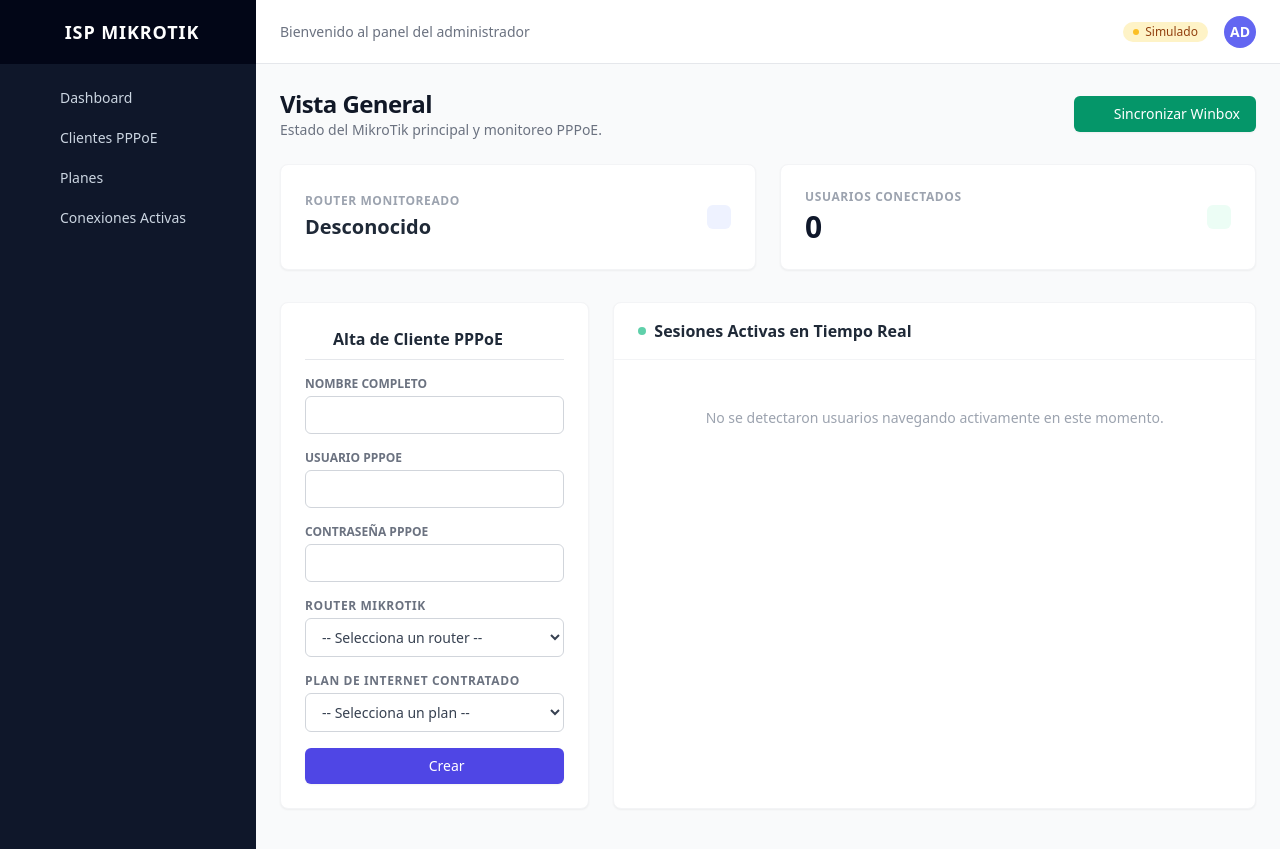
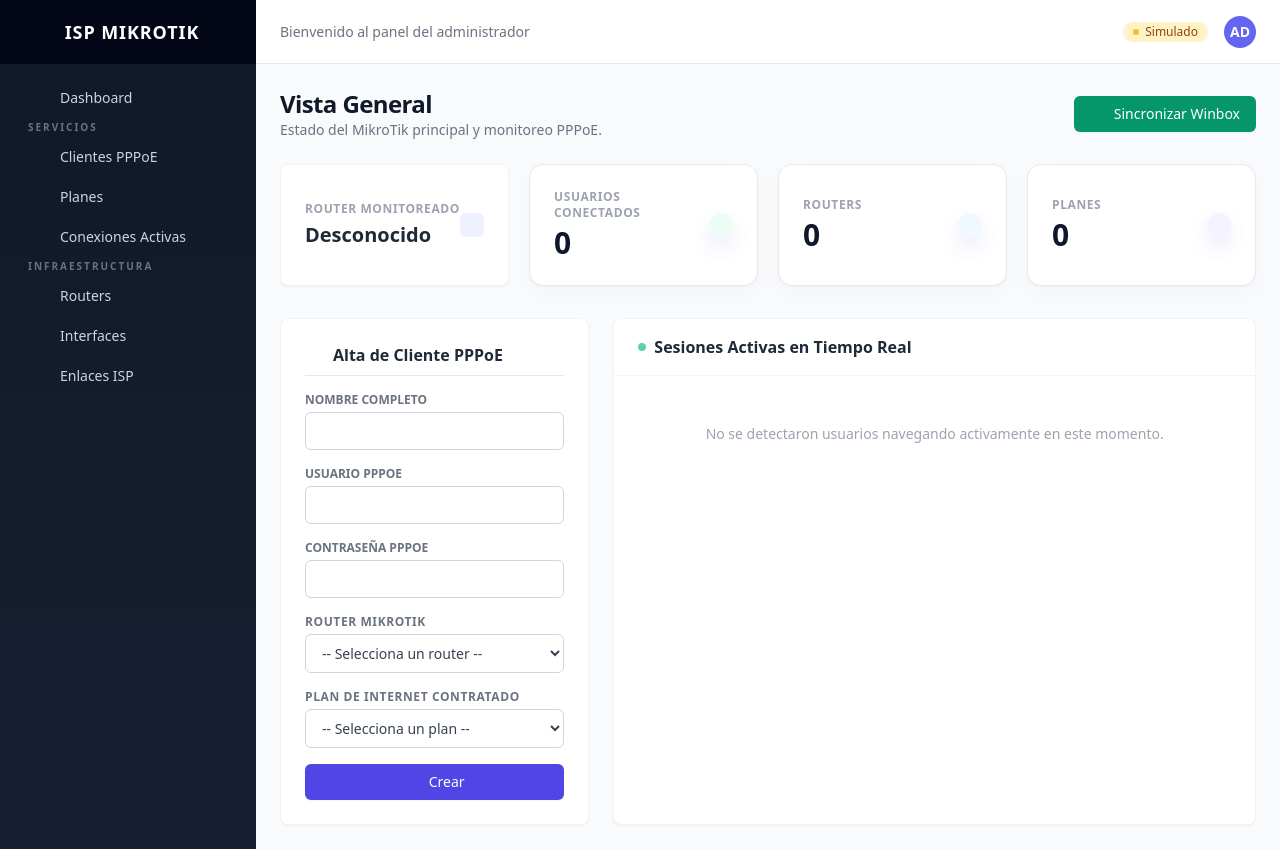
Before and after one commit to adrianlugo/mikrotik_web, a Django app: page / in a window 1280 px wide. Run offline with Django 5.2, Linux system fonts and the light colour scheme; data that the repository does not hold is empty.

Commit message:
feat: expand network administration interface
Add responsive network sections for routers, interfaces and ISP links, improve the visual theme, and keep API resource views tolerant of endpoints that are not available yet.

Co-authored-by: Copilot <223556219+Copilot@users.noreply.github.com>

```diff
--- a/mikrotik_web_app/api_client.py
+++ b/mikrotik_web_app/api_client.py
@@ -12,7 +12,7 @@ class MikrotikAPIClient:
         self.timeout = settings.MIKROTIK_API_TIMEOUT
         self.headers = {"Accept": "application/json"}
         if settings.MIKROTIK_API_TOKEN:
-            self.headers["Authorization"] = f"Bearer {settings.MIKROTIK_API_TOKEN}"
+            self.headers["Authorization"] = "Bearer " + settings.MIKROTIK_API_TOKEN
 
         self.auth = None
         if settings.MIKROTIK_API_USERNAME and settings.MIKROTIK_API_PASSWORD:
@@ -53,9 +53,13 @@ class MikrotikAPIClient:
 
     def get_list(self, path):
         data = self.request("GET", path)
-        if isinstance(data, dict) and isinstance(data.get("results"), list):
-            return data["results"]
-        return data if isinstance(data, list) else []
+        if isinstance(data, list):
+            return data
+        if isinstance(data, dict):
+            for key in ("results", "items", "data"):
+                if isinstance(data.get(key), list):
+                    return data[key]
+        return []
 
     def get(self, path):
         return self.request("GET", path)
--- /dev/null
+++ b/mikrotik_web_app/static/css/app.css
@@ -0,0 +1 @@
+:root{--brand:#4f46e5;--brand-dark:#3730a3;--surface:#fff;--canvas:#f4f6fb;--ink:#172033;--muted:#64748b;--border:#e6eaf1}*{box-sizing:border-box}.app-sidebar{background:linear-gradient(180deg,#111827 0%,#172033 100%)}.nav-link{border-left:3px solid transparent}.nav-link:hover,.nav-link.active{background:rgba(255,255,255,.07);border-left-color:#818cf8;color:white}.card{background:var(--surface);border:1px solid var(--border);border-radius:14px;box-shadow:0 1px 2px rgba(15,23,42,.03),0 8px 24px rgba(15,23,42,.025)}.metric-icon{box-shadow:0 10px 20px rgba(79,70,229,.12)}.api-banner{animation:banner-in .2s ease-out}@keyframes banner-in{from{opacity:0;transform:translateY(-4px)}to{opacity:1;transform:none}}.table-row{transition:background .15s ease}.table-row:hover{background:#f8fafc}.status-dot{box-shadow:0 0 0 3px rgba(16,185,129,.12)}@media(max-width:767px){.mobile-sidebar-open{transform:translateX(0)!important}.app-sidebar{position:fixed!important;z-index:50;height:100vh;transform:translateX(-100%);transition:transform .2s}.app-sidebar-backdrop{display:block!important}}
--- a/mikrotik_web_app/templates/layouts/_sidebar.html
+++ b/mikrotik_web_app/templates/layouts/_sidebar.html
@@ -1,4 +1,4 @@
-<div class="hidden md:flex md:flex-shrink-0 w-64 bg-slate-900 text-slate-300 flex-col h-full">
+<div class="app-sidebar hidden md:flex md:flex-shrink-0 w-64 text-slate-300 flex-col h-full">
     <div class="flex items-center justify-center h-16 px-4 bg-slate-950 text-white font-bold text-lg tracking-wider gap-2">
         <i data-lucide="router" class="text-indigo-400"></i> ISP MIKROTIK
     </div>
@@ -6,6 +6,7 @@
         <a href="{% url 'dashboard_index' %}" class="flex items-center gap-3 px-3 py-2 text-sm font-medium rounded-md hover:bg-slate-800 hover:text-white transition">
             <i data-lucide="layout-dashboard" class="w-5 h-5"></i> Dashboard
         </a>
+        <p class="mt-6 px-3 text-[10px] font-bold uppercase tracking-[.2em] text-slate-500">Servicios</p>
         <a href="{% url 'clientes_list' %}" class="flex items-center gap-3 px-3 py-2 text-sm font-medium rounded-md hover:bg-slate-800 hover:text-white transition">
             <i data-lucide="users" class="w-5 h-5"></i> Clientes PPPoE
         </a>
@@ -16,5 +17,16 @@
         <a href="{% url 'conexiones_list' %}" class="flex items-center gap-3 px-3 py-2 text-sm font-medium rounded-md hover:bg-slate-800 hover:text-white transition">
             <i data-lucide="activity" class="w-5 h-5"></i> Conexiones Activas
         </a>
+
+        <p class="mt-6 px-3 text-[10px] font-bold uppercase tracking-[.2em] text-slate-500">Infraestructura</p>
+        <a href="{% url 'routers_list' %}" class="flex items-center gap-3 px-3 py-2 text-sm font-medium rounded-md hover:bg-slate-800 hover:text-white transition">
+            <i data-lucide="router" class="w-5 h-5"></i> Routers
+        </a>
+        <a href="{% url 'interfaces_list' %}" class="flex items-center gap-3 px-3 py-2 text-sm font-medium rounded-md hover:bg-slate-800 hover:text-white transition">
+            <i data-lucide="network" class="w-5 h-5"></i> Interfaces
+        </a>
+        <a href="{% url 'enlaces_list' %}" class="flex items-center gap-3 px-3 py-2 text-sm font-medium rounded-md hover:bg-slate-800 hover:text-white transition">
+            <i data-lucide="waypoints" class="w-5 h-5"></i> Enlaces ISP
+        </a>
     </nav>
 </div>
--- a/mikrotik_web_app/templates/layouts/base.html
+++ b/mikrotik_web_app/templates/layouts/base.html
@@ -5,12 +5,13 @@
     <meta charset="UTF-8">
     <meta name="viewport" content="width=device-width, initial-scale=1.0">
     <title>{% block title %}ISP Dashboard{% endblock %}</title>
-    <!-- 📦 Cargando Tailwind CSS desde tu carpeta local (Sin Internet) -->
+    <!-- 📦 Cargando Tailwind CSS y estilos de la interfaz desde recursos locales -->
     <script src="{% static 'css/tailwind.min.js' %}"></script>
+    <link rel="stylesheet" href="{% static 'css/app.css' %}">
     <!-- 📦 Cargando Íconos Lucide desde tu carpeta local (Sin Internet) -->
     <script src="{% static 'js/lucide.min.js' %}"></script>
 </head>
-<body class="h-full flex overflow-hidden font-sans text-gray-900">
+<body class="h-full flex overflow-hidden bg-slate-50 font-sans text-gray-900">
 
     <!-- Menú Lateral Modular -->
     {% include 'layouts/_sidebar.html' %}
--- a/mikrotik_web_app/templates/pppoe/index.html
+++ b/mikrotik_web_app/templates/pppoe/index.html
@@ -28,7 +28,7 @@
 {% endif %}
 
 <!-- Fila de Tarjetas -->
-<div class="grid grid-cols-1 md:grid-cols-2 gap-6 mb-8">
+<div class="grid grid-cols-1 sm:grid-cols-2 xl:grid-cols-4 gap-5 mb-8">
     <div class="bg-white p-6 rounded-lg shadow-sm border border-gray-100 flex items-center justify-between">
         <div>
             <p class="text-xs font-semibold text-gray-400 uppercase tracking-wider">Router Monitoreado</p>
@@ -39,14 +39,20 @@
         </div>
     </div>
 
-    <div class="bg-white p-6 rounded-lg shadow-sm border border-gray-100 flex items-center justify-between">
+    <div class="card p-6 flex items-center justify-between">
         <div>
             <p class="text-xs font-semibold text-gray-400 uppercase tracking-wider">Usuarios Conectados</p>
             <p class="text-3xl font-extrabold text-slate-900 mt-1">{{ total_conectados }}</p>
         </div>
-        <div class="p-3 bg-emerald-50 text-emerald-600 rounded-md">
-            <i data-lucide="wifi"></i>
-        </div>
+        <div class="metric-icon p-3 bg-emerald-50 text-emerald-600 rounded-xl"><i data-lucide="wifi"></i></div>
+    </div>
+    <div class="card p-6 flex items-center justify-between">
+        <div><p class="text-xs font-semibold text-gray-400 uppercase tracking-wider">Routers</p><p class="text-3xl font-extrabold text-slate-900 mt-1">{{ total_router_count }}</p></div>
+        <div class="metric-icon p-3 bg-sky-50 text-sky-600 rounded-xl"><i data-lucide="router"></i></div>
+    </div>
+    <div class="card p-6 flex items-center justify-between">
+        <div><p class="text-xs font-semibold text-gray-400 uppercase tracking-wider">Planes</p><p class="text-3xl font-extrabold text-slate-900 mt-1">{{ total_plan_count }}</p></div>
+        <div class="metric-icon p-3 bg-violet-50 text-violet-600 rounded-xl"><i data-lucide="gauge"></i></div>
     </div>
 </div>
 
--- a/mikrotik_web_app/urls.py
+++ b/mikrotik_web_app/urls.py
@@ -5,7 +5,10 @@ from .views import (
     ClienteEstadoView,
     ClientesListView,
     ConexionActivaView,
+    EnlacesISPListView,
+    InterfacesListView,
     PlanesListView,
+    RoutersListView,
     SincronizarMikrotikView,
 )
 
@@ -16,4 +19,7 @@ urlpatterns = [
     path("clientes/<int:pk>/eliminar/", ClienteEliminarView.as_view(), name="cliente_eliminar"),
     path("planes/", PlanesListView.as_view(), name="planes_list"),
     path("conexiones/", ConexionActivaView.as_view(), name="conexiones_list"),
+    path("routers/", RoutersListView.as_view(), name="routers_list"),
+    path("enlaces/", EnlacesISPListView.as_view(), name="enlaces_list"),
+    path("interfaces/", InterfacesListView.as_view(), name="interfaces_list"),
 ]
--- a/mikrotik_web_app/views.py
+++ b/mikrotik_web_app/views.py
@@ -32,8 +32,10 @@ class DashboardIndexView(APIViewMixin, TemplateView):
             try:
                 context[key] = api.get_list(path)
             except APIError:
-                if key == "routers":
-                    context["routers"] = []
+                context[key] = []
+        context["total_clientes"] = context.get("total_clientes", 0)
+        context["total_plan_count"] = len(context["planes"])
+        context["total_router_count"] = len(context["routers"])
         return context
 
     def post(self, request, *args, **kwargs):
@@ -121,6 +123,42 @@ class ClienteEstadoView(APIViewMixin, View):
         return redirect("clientes_list")
 
 
+class RoutersListView(APIViewMixin, TemplateView):
+    template_name = "network/routers.html"
+
+    def get_context_data(self, **kwargs):
+        context = super().get_context_data(**kwargs)
+        try:
+            context["routers"] = self.api().get_list("routers/")
+        except APIError as exc:
+            context.update(routers=[], api_error=str(exc))
+        return context
+
+
+class EnlacesISPListView(APIViewMixin, TemplateView):
+    template_name = "network/enlaces.html"
+
+    def get_context_data(self, **kwargs):
+        context = super().get_context_data(**kwargs)
+        try:
+            context["enlaces"] = self.api().get_list("enlaces-isp/")
+        except APIError as exc:
+            context.update(enlaces=[], api_error=str(exc))
+        return context
+
+
+class InterfacesListView(APIViewMixin, TemplateView):
+    template_name = "network/interfaces.html"
+
+    def get_context_data(self, **kwargs):
+        context = super().get_context_data(**kwargs)
+        try:
+            context["interfaces"] = self.api().get_list("interfaces/")
+        except APIError as exc:
+            context.update(interfaces=[], api_error=str(exc))
+        return context
+
+
 class ClienteEliminarView(APIViewMixin, View):
     def post(self, request, pk, *args, **kwargs):
         try:
```
Also changed, not shown: mikrotik_web_app/templates/network/enlaces.html (added, +7 -0 lines), mikrotik_web_app/templates/network/interfaces.html (added, +7 -0 lines), mikrotik_web_app/templates/network/routers.html (added, +7 -0 lines), README.md.
